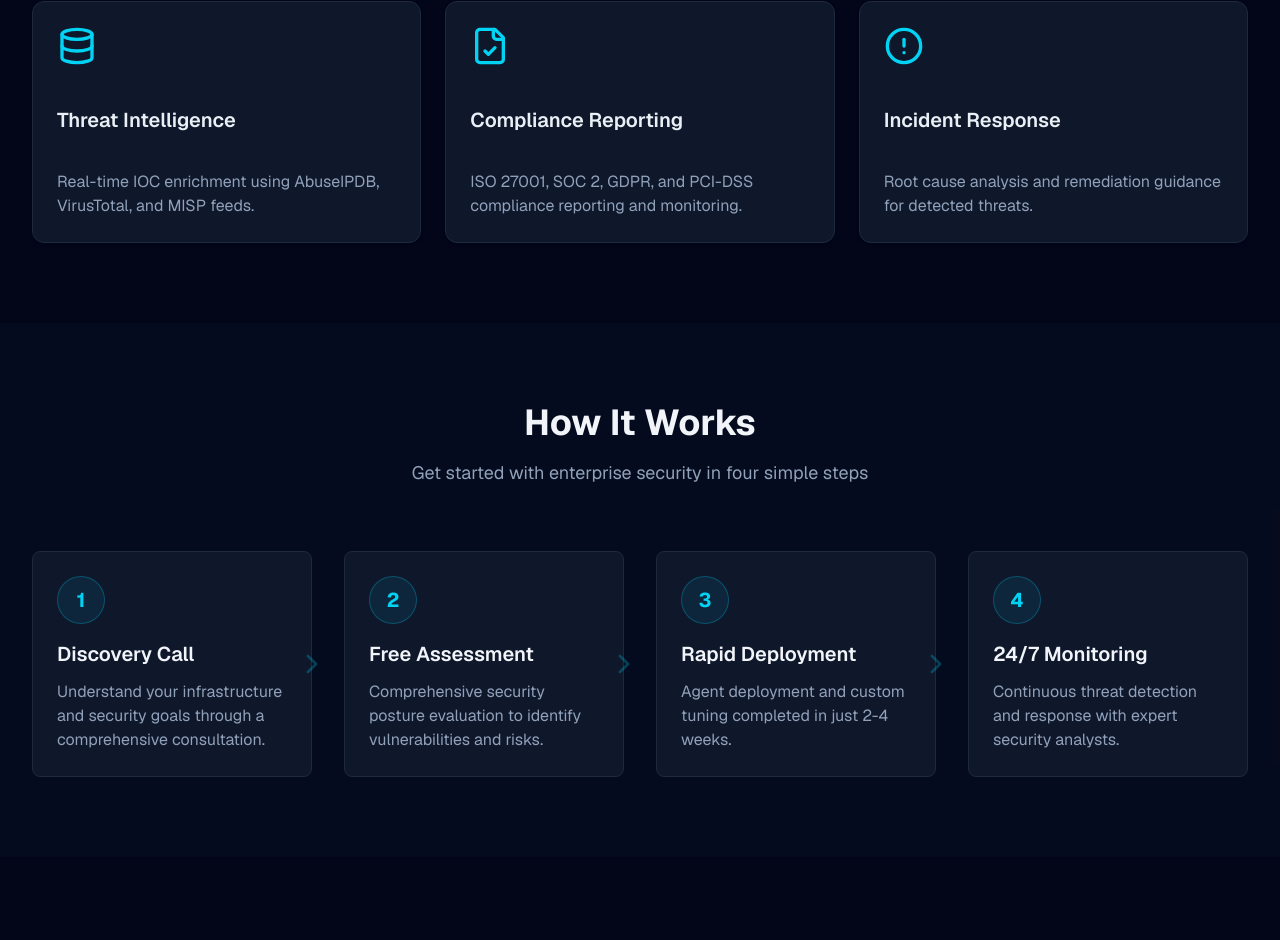
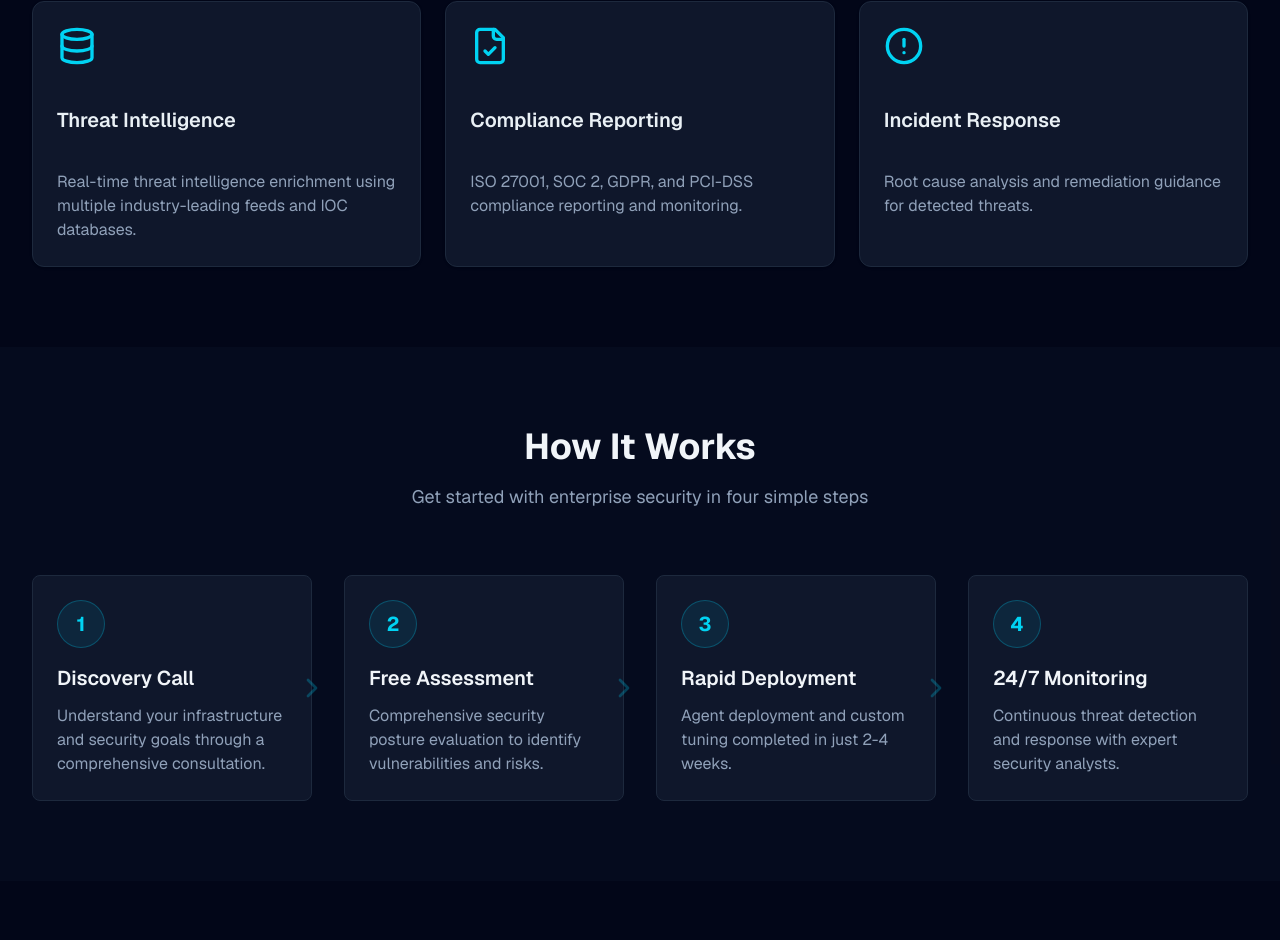
Before and after one commit to abhiii29/cyberskope, a Next.js app: page / in a window 1280 px wide. Shown: the part 1523-2463 px from the top of the page. Built offline with nearby package versions, Linux system fonts and the light colour scheme.

Commit message:
feat: generalize tool mentions on landing page
Remove specific tool names and broaden threat intelligence description.

#VERCEL_SKIP

Co-authored-by: Abhishek Gahane <31369057+abhiii29@users.noreply.github.com>

```diff
--- a/app/page.tsx
+++ b/app/page.tsx
@@ -272,7 +272,9 @@ export default function CyberSkopeLanding() {
             <Card className="bg-slate-900 border-slate-800 p-6 hover:border-cyan-500/50 transition-colors">
               <Database className="w-10 h-10 text-cyan-400 mb-4" />
               <h3 className="text-xl font-semibold mb-3">Threat Intelligence</h3>
-              <p className="text-slate-400">Real-time IOC enrichment using AbuseIPDB, VirusTotal, and MISP feeds.</p>
+              <p className="text-slate-400">
+                Real-time threat intelligence enrichment using multiple industry-leading feeds and IOC databases.
+              </p>
             </Card>
 
             <Card className="bg-slate-900 border-slate-800 p-6 hover:border-cyan-500/50 transition-colors">
```
